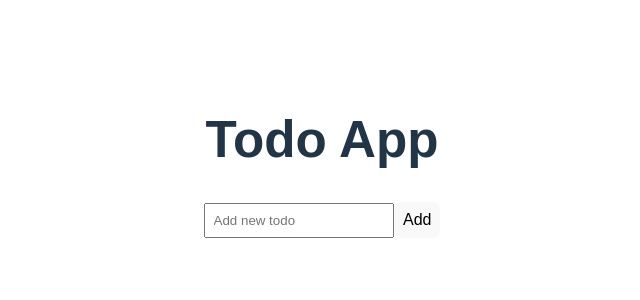
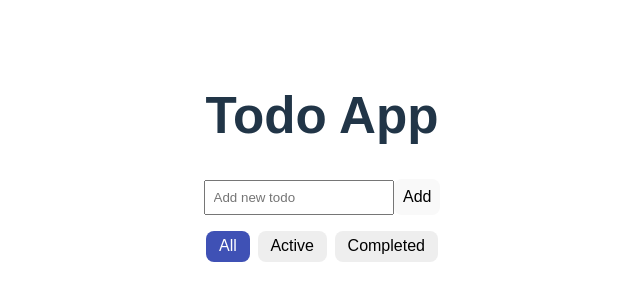
Before and after one commit to alexbelkedev/vue-todo-app, a Vue app: page / in a window 1280 px wide. Shown: the part 226-526 px from the top of the page, without its empty margins (318-958 px from the left). Built offline with nearby package versions, Linux system fonts and the light colour scheme.

Commit message:
add filter buttons: all, active, completed

```diff
--- a/src/App.vue
+++ b/src/App.vue
@@ -7,9 +7,26 @@
       <button>Add</button>
     </form>
 
+    <div class="filters">
+      <button :class="{ active: filter === 'all' }" @click="filter = 'all'">
+        All
+      </button>
+      <button
+        :class="{ active: filter === 'active' }"
+        @click="filter = 'active'"
+      >
+        Active
+      </button>
+      <button
+        :class="{ active: filter === 'completed' }"
+        @click="filter = 'completed'"
+      >
+        Completed
+      </button>
+    </div>
     <ul>
       <TodoItem
-        v-for="todo in todos"
+        v-for="todo in filteredTodos"
         :key="todo.id"
         :todo="todo"
         @toggle="toggleTodo"
@@ -21,11 +38,22 @@
 </template>
 
 <script setup>
-import { onMounted, ref, watch } from "vue";
+import { computed, onMounted, ref, watch } from "vue";
 import TodoItem from "./components/TodoItem.vue";
 
 const newTodo = ref("");
 const todos = ref([]);
+const filter = ref("all"); // 'all' | 'active' | 'completed'
+
+const filteredTodos = computed(() => {
+  if (filter.value === "active") {
+    return todos.value.filter((t) => !t.done);
+  } else if (filter.value === "completed") {
+    return todos.value.filter((t) => t.done);
+  } else {
+    return todos.value;
+  }
+});
 
 function addTodo() {
   if (newTodo.value.trim() === "") return;
@@ -93,4 +121,20 @@ ul {
   padding: 0;
   text-align: left;
 }
+.filters {
+  display: flex;
+  justify-content: center;
+  gap: 0.5rem;
+  margin: 1rem 0;
+}
+.filters button {
+  padding: 0.4rem 0.8rem;
+  border: none;
+  background: #eee;
+  cursor: pointer;
+}
+.filters button.active {
+  background: #3f51b5;
+  color: white;
+}
 </style>
```
